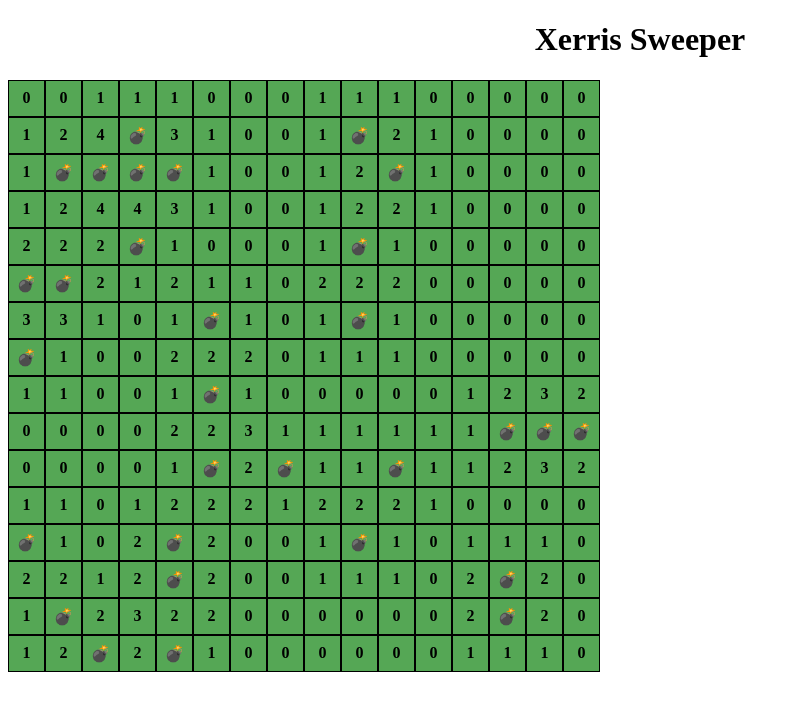
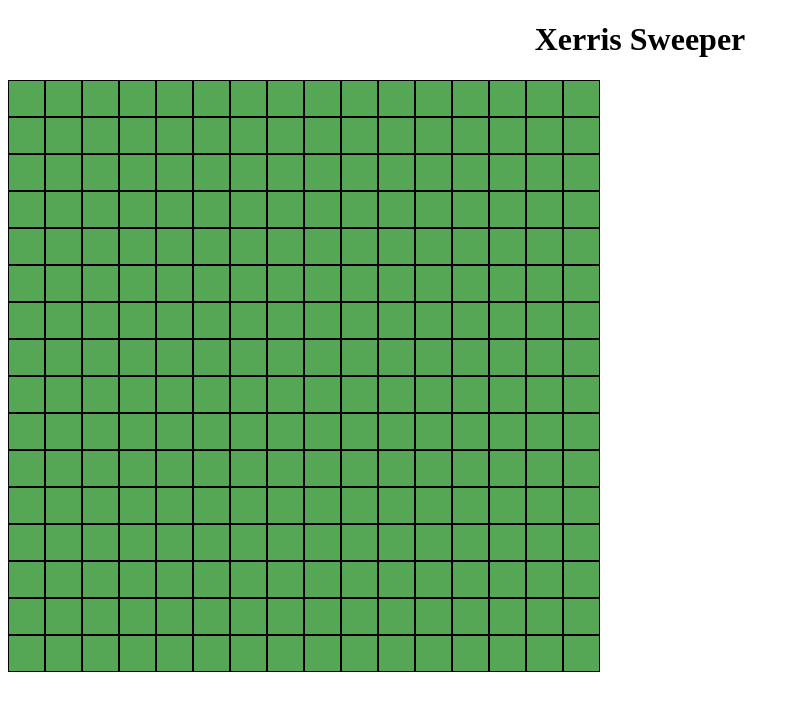
Before and after one commit to Stephan-Pauld/MineSweeperChallenge, a React (Create React App) app: page / in a window 1280 px wide. Shown: the top 710 px of the page, without its empty margins (0-800 px from the left). Built offline with nearby package versions, Linux system fonts and the light colour scheme.

Commit message:
revealing cells

```diff
--- a/src/actions/index.js
+++ b/src/actions/index.js
@@ -3,3 +3,11 @@ export const cleanField = () => {
     type: 'CLEAN_FIELD'
   }
 };
+
+export const revealTile = (field) => {
+  console.log("REVEALING TILE");
+  return {
+    type: 'REVEAL_TILE',
+    payload: field,
+  }
+};
--- /dev/null
+++ b/src/components/Cell.js
@@ -0,0 +1,31 @@
+import React from 'react'
+
+
+const style = {
+  cellStyle: {
+    display: 'flex',
+    justifyContent: 'center',
+    alignItems: 'center',
+    width: 35,
+    height: 35,
+    fontWeight: 'bold',
+    border: '1px solid black',
+    backgroundColor: '#55a755',
+  },
+}
+
+export default function Cell({ cellInfo, setFlag, openTile }) {
+  return (
+    <div
+      style={style.cellStyle}
+      onClick={() => openTile(cellInfo)}
+      onContextMenu={(e) => { setFlag(e, cellInfo) }}
+
+    >
+      {cellInfo.show ? cellInfo.value: ''}
+
+
+
+    </div>
+  )
+}
--- a/src/components/Field.js
+++ b/src/components/Field.js
@@ -1,39 +1,53 @@
 import React, { useEffect } from 'react'
 import setUpField from '../helpers/setUpField'
 import { useSelector, useDispatch } from 'react-redux';
-import { cleanField } from '../actions'
+import { cleanField, revealTile } from '../actions'
+import Cell from './Cell'
 
 const style = {
   field: {
     display: 'flex'
   },
-  space: {
-    display: 'flex',
-    justifyContent: 'center',
-    alignItems: 'center',
-    width: 35,
-    height: 35,
-    fontWeight: 'bold',
-    border: '1px solid black',
-    backgroundColor: '#55a755',
-  }
+
 }
 
 
 export default function Field() {
-  const field = useSelector(state => state.cleanField)
+  const field = useSelector(state => state.manageField)
   const dispatch = useDispatch()
 
   useEffect(() => {
     dispatch(cleanField())
   }, [])
 
+  const openTile = (cellInfo) => {
+    const { row, column } = cellInfo;
+
+
+
+    if (!cellInfo.hasFlag) {
+      let copiedField = JSON.parse(JSON.stringify(field))
+      copiedField[row][column].show = true;
+      dispatch(revealTile(copiedField))
+    }
+
+  }
+
+  const setFlag = (e, cellInfo) => {
+    // Do I need to do something with the state of my game area? or changing the object is fine?
+    e.preventDefault()
+    console.log(cellInfo);
+    if (!cellInfo.shown) {
+      cellInfo.hasFlag = !cellInfo.hasFlag
+    }
+  }
+
   return field.map((row) => {
 
     return (
       <div style={style.field}>
         {row.map((cell) => {
-            return <div style={style.space}>{cell.value}</div>
+          return <Cell cellInfo={cell} setFlag={setFlag} openTile={openTile} />
         })}
       </div>
     )
--- a/src/reducers/index.js
+++ b/src/reducers/index.js
@@ -1,8 +1,8 @@
-import cleanField from './cleanField';
+import manageField from './manageField';
 import { combineReducers } from 'redux';
 
 const allReducers = combineReducers({
-  cleanField
+  manageField
 })
 
 export default allReducers;
--- a/src/reducers/cleanField.js
+++ b/src/reducers/manageField.js
@@ -1,16 +1,17 @@
 import setUpField from '../helpers/setUpField';
 
 
-const cleanField = (state = [], action ) => {
+const manageField = (state = [], action ) => {
 
   switch(action.type) {
     case 'CLEAN_FIELD':
-      // return "cats"
       return setUpField(16,16,30)
+    case 'REVEAL_TILE':
+      return action.payload
     default:
       return state
   }
 
 }
 
-export default cleanField;
+export default manageField;
```
Lines whose indentation alone changed are shown as unchanged.
